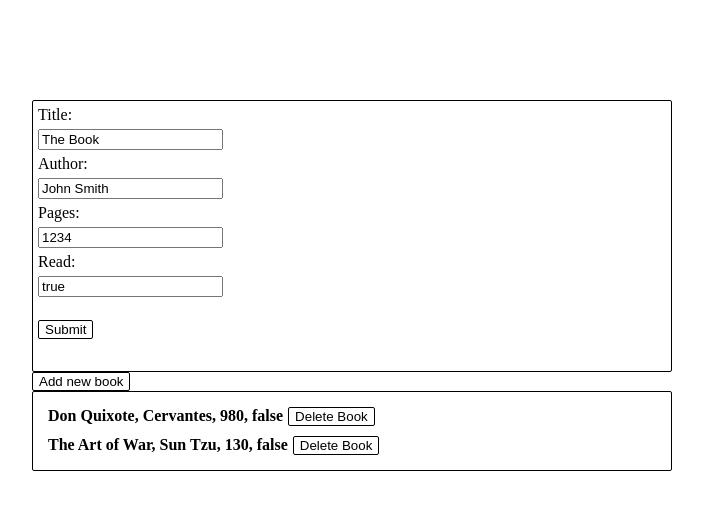
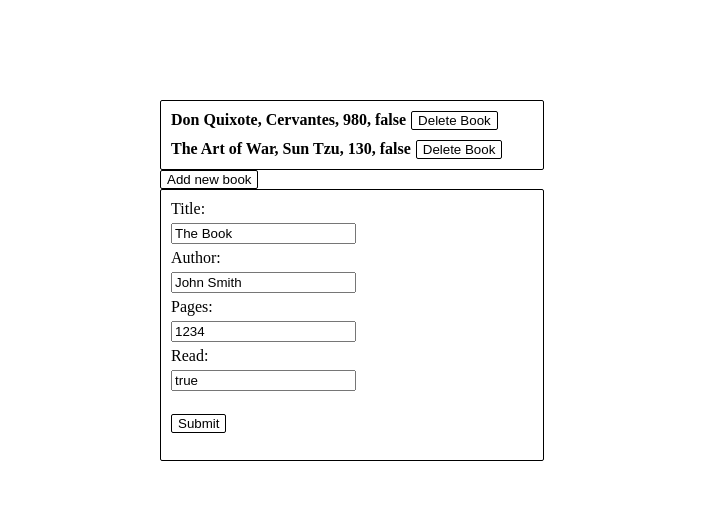
Before and after one commit to Javier-Machin/js-simple-library, a plain HTML site: page index.html in a window 1280 px wide. Both pictures are taken after a click on the button "Add new book". Shown: the whole page, without its empty margins (288-991 px from the left). Drawn offline with Linux system fonts and the light colour scheme.

Commit message:
Change elements display order

```diff
--- a/index.html
+++ b/index.html
@@ -7,6 +7,7 @@
 </head>
 <body>
   <section class="main-container">
+    <button id="new-book-button">Add new book</button>
     <form class="book-form">
       Title:<br>
       <input type="text" name="title" id="form-title" value="The Book"><br>
@@ -16,10 +17,8 @@
       <input type="text" name="pages" id="form-pages" value="1234"><br>
       Read:<br>
       <input type="text" name="read" id="form-read" value="true"><br><br>
-
       <button id="form-submit" type="button">Submit</button>
     </form>
-    <button id="new-book-button">Add new book</button>
   </section>
 
 </body>
--- a/scripts/script.js
+++ b/scripts/script.js
@@ -24,7 +24,7 @@ function render(books) {
 
   booksContainer = document.createElement("section");
   booksContainer.className = "books-container";
-  mainContainer.appendChild(booksContainer);
+  mainContainer.insertAdjacentElement('afterbegin', booksContainer)
 
   books.forEach(function(book) {
     const bookInfo = `${book.title}, ${book.author},
@@ -47,6 +47,7 @@ function render(books) {
     node.appendChild(textNode);
     node.appendChild(deleteBtn);
     booksContainer.appendChild(node);
+
   })
 }
 
--- a/stylesheets/main.css
+++ b/stylesheets/main.css
@@ -12,7 +12,7 @@ button {
 }
 
 .main-container {
-  width: 50%;
+  width: 30%;
   margin: 100px auto;
   text-align: left;
 }
@@ -20,8 +20,8 @@ button {
 .book-form {
   border: 1px solid black;
   border-radius: 2px;
-  padding: 5px;
   height: 0;
+  padding: 10px 10px 0 10px;
   transition: height 0.5s;
   visibility: hidden;
 }
@@ -38,7 +38,6 @@ button {
 .books-container {
   border: 1px solid black;
   border-radius: 2px;
-  padding: 5px
 }
 
 .book {
@@ -49,5 +48,4 @@ button {
 
 .book button {
   margin: 0 5px;
-
 }
```
